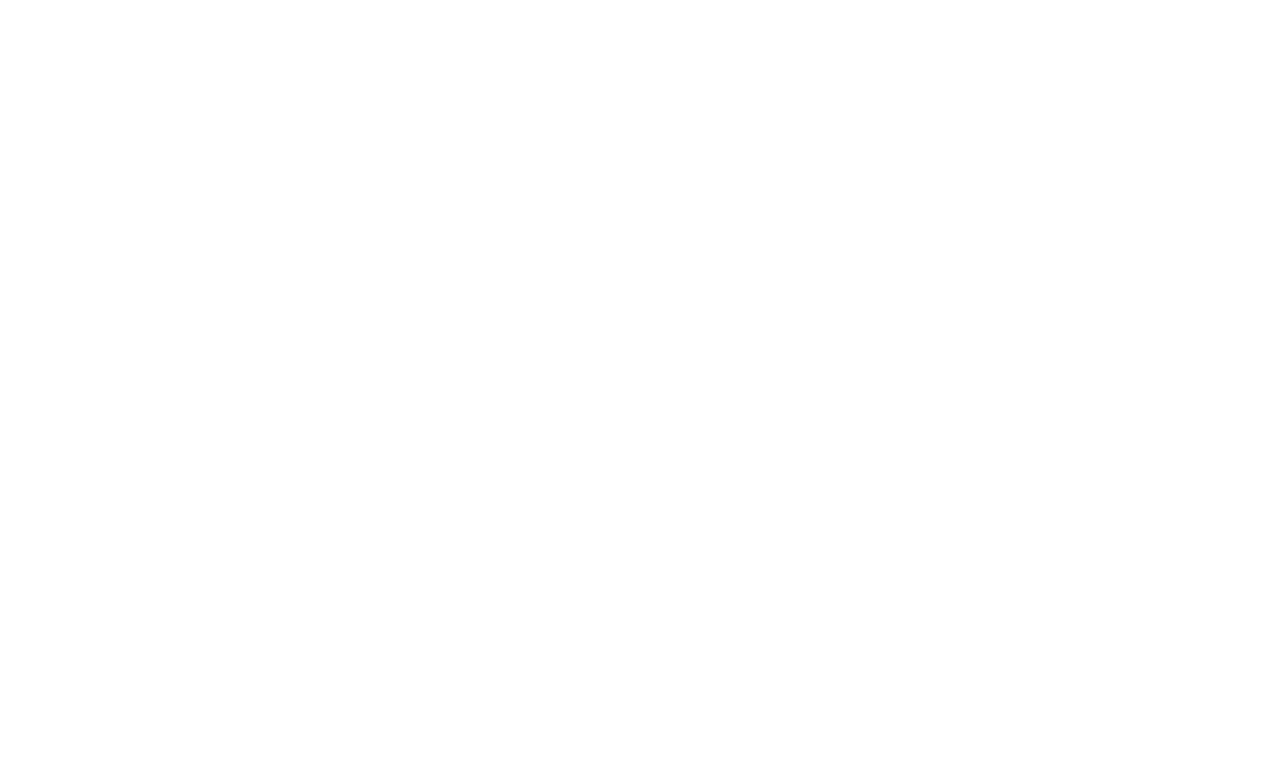
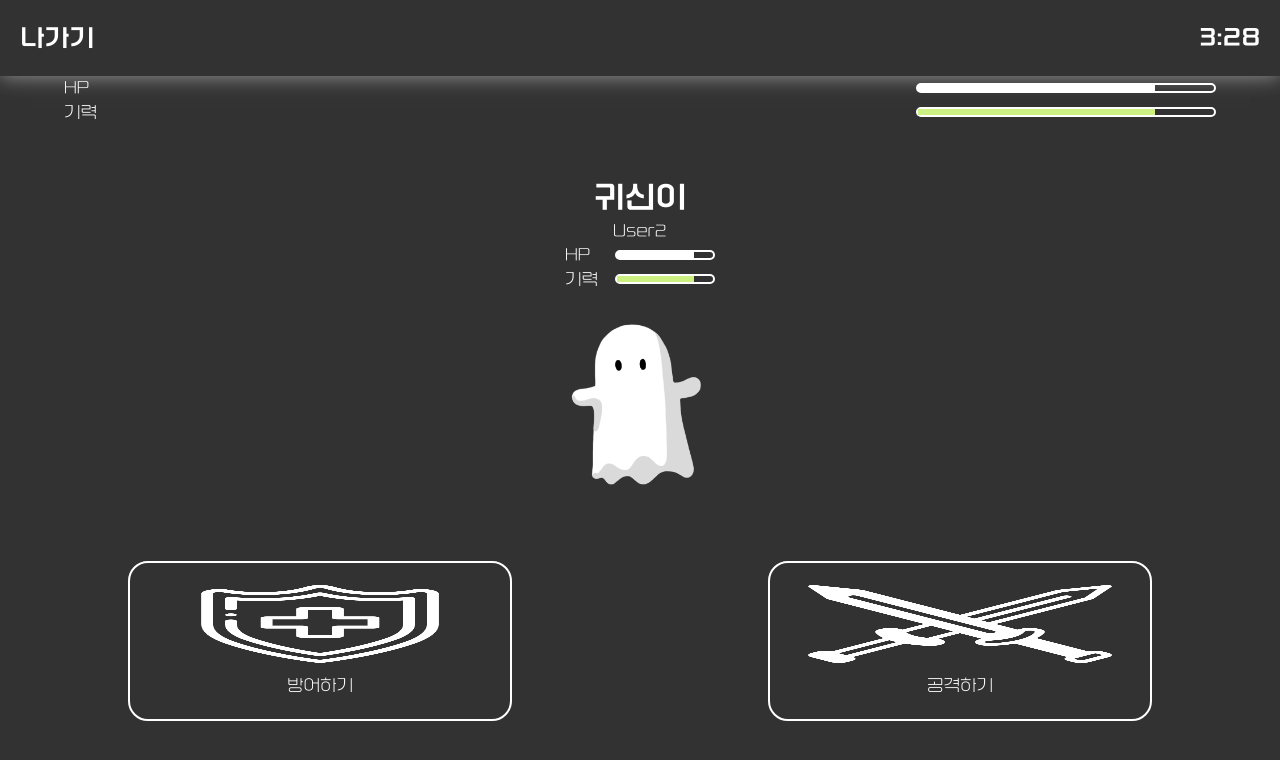
Before and after one commit to flow4camp/flow4-front, a React (Create React App) app: page /battle-ground in a window 1280 px wide. Before the commit this address had no page. Shown: the top 760 px of the page. Built offline with nearby package versions, Linux system fonts and the light colour scheme.

Commit message:
feat: 배틀 페이지 레이아웃

```diff
--- a/src/App.tsx
+++ b/src/App.tsx
@@ -9,6 +9,7 @@
 import EditCharacter from "./pages/EditCharacter";
 import EditMetroLine from "./pages/EditMetroLine";
 import StaminaStore from "./pages/StaminaStore";
+import BattleGround from "./pages/BattleGround";
 
 import "./App.css";
 
@@ -26,6 +27,7 @@
           <Route path="/edit-character" element={<EditCharacter />} />
           <Route path="/edit-metroline" element={<EditMetroLine />} />
           <Route path="/stamina-store" element={<StaminaStore />} />
+          <Route path="/battle-ground" element={<BattleGround />} />
         </Routes>
       </BrowserRouter>
     </div>
--- /dev/null
+++ b/src/pages/BattleGround.tsx
@@ -0,0 +1,192 @@
+import {
+  Image,
+  Text,
+  Box,
+  Button,
+  Flex,
+  useTheme,
+  Center,
+  Input,
+  Modal,
+  ModalContent,
+  ModalFooter,
+  ModalHeader,
+  ModalOverlay,
+  ModalCloseButton,
+  ModalBody,
+} from "@chakra-ui/react";
+import UserCharacter from "../components/UserCharacter";
+import { faceVariants } from "../components/AssetVariants";
+
+function BattleGround() {
+  const theme = useTheme();
+
+  return (
+    <Flex
+      direction="column"
+      alignItems="center"
+      style={{ backgroundColor: theme.colors.ziha_charcoal, height: "100vh" }}
+    >
+      <Box
+        w="100%"
+        style={{
+          display: "flex",
+          justifyContent: "space-between",
+          boxShadow: "0 0 20px rgba(255, 255, 255, 0.5)",
+        }}
+      >
+        <Text
+          w="fit-content"
+          p={3}
+          m={2}
+          fontSize="2xl"
+          style={{ fontFamily: "Font-Title", color: "white" }}
+        >
+          나가기
+        </Text>
+        <Text
+          w="fit-content"
+          p={3}
+          m={2}
+          fontSize="2xl"
+          style={{ fontFamily: "Font-Title", color: "white" }}
+        >
+          3:28
+        </Text>
+      </Box>
+      <Flex direction="column" justify="center" align="center">
+        {/* hp 바 */}
+        <Flex align="center" w="90vw" justify="space-between">
+          <Text style={{ fontFamily: "Font-Title-light", color: "white" }}>
+            HP
+          </Text>
+          <Flex
+            w="300px"
+            h="10px"
+            style={{ border: "2px solid white", borderRadius: "10px" }}
+          >
+            <Flex w="80%" h="100%" style={{ backgroundColor: "white" }}></Flex>
+          </Flex>
+        </Flex>
+        {/* 기력 바 */}
+        <Flex align="center" w="90vw" justify="space-between">
+          <Text style={{ fontFamily: "Font-Title-light", color: "white" }}>
+            기력
+          </Text>
+          <Flex
+            w="300px"
+            h="10px"
+            style={{ border: "2px solid white", borderRadius: "10px" }}
+          >
+            <Flex
+              w="80%"
+              h="100%"
+              style={{ backgroundColor: theme.colors.ziha_green }}
+            ></Flex>
+          </Flex>
+        </Flex>
+      </Flex>
+      <Flex
+        justify="center"
+        align="center"
+        direction="column"
+        style={{ marginTop: "50px" }}
+      >
+        <Text
+          fontSize="3xl"
+          style={{ fontFamily: "Font-Title", color: "white" }}
+        >
+          귀신이
+        </Text>
+        <Text style={{ fontFamily: "Font-Title-light", color: "white" }}>
+          User2
+        </Text>
+        {/* hp 바 */}
+        <Flex align="center" w="150px" justify="space-between">
+          <Text style={{ fontFamily: "Font-Title-light", color: "white" }}>
+            HP
+          </Text>
+          <Flex
+            w="100px"
+            h="10px"
+            style={{ border: "2px solid white", borderRadius: "10px" }}
+          >
+            <Flex w="80%" h="100%" style={{ backgroundColor: "white" }}></Flex>
+          </Flex>
+        </Flex>
+        {/* 기력 바 */}
+        <Flex align="center" w="150px" justify="space-between">
+          <Text style={{ fontFamily: "Font-Title-light", color: "white" }}>
+            기력
+          </Text>
+          <Flex
+            w="100px"
+            h="10px"
+            style={{ border: "2px solid white", borderRadius: "10px" }}
+          >
+            <Flex
+              w="80%"
+              h="100%"
+              style={{ backgroundColor: theme.colors.ziha_green }}
+            ></Flex>
+          </Flex>
+        </Flex>
+      </Flex>
+      <Flex justify="center" align="center" h="250px">
+        {" "}
+        <UserCharacter
+          edit={false}
+          selectedHat={null}
+          selectedAcc={null}
+          selectedFace={faceVariants[0]}
+          selectedClothes={null}
+          selectedShoe={null}
+        />
+      </Flex>
+      <Flex w="80vw" justify="space-between" style={{ marginTop: "20px" }}>
+        <Flex
+          justify="center"
+          align="center"
+          direction="column"
+          w="30vw"
+          h="20vh"
+          style={{ border: "2px solid white", borderRadius: "20px" }}
+          _active={{ backgroundColor: "rgba(255, 255, 255, 0.2)" }}
+        >
+          <Image src="/icons/shield.png" w="80%" h="50%" />
+          <Text
+            style={{
+              marginTop: "10px",
+              fontFamily: "Font-Title-light",
+              color: "white",
+            }}
+          >
+            방어하기
+          </Text>
+        </Flex>
+        <Flex
+          justify="center"
+          align="center"
+          direction="column"
+          w="30vw"
+          h="20vh"
+          style={{ border: "2px solid white", borderRadius: "20px" }}
+          _active={{ backgroundColor: "rgba(255, 255, 255, 0.2)" }}
+        >
+          <Image src="/icons/sword.png" w="80%" h="50%" />
+          <Text
+            style={{
+              marginTop: "10px",
+              fontFamily: "Font-Title-light",
+              color: "white",
+            }}
+          >
+            공격하기
+          </Text>
+        </Flex>
+      </Flex>
+    </Flex>
+  );
+}
+
+export default BattleGround;
```
Also changed, not shown: src/pages/Battle.tsx (+111 -87 lines), public/icons/shield.png (added), public/icons/sword.png (added).
